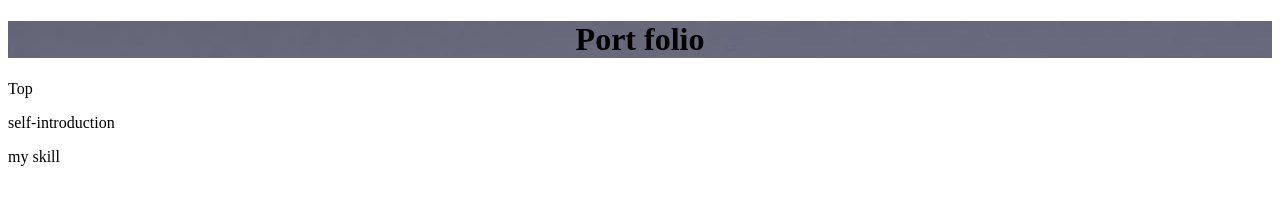
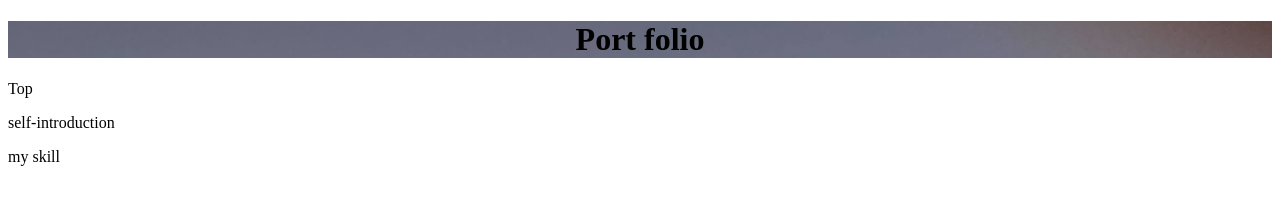
Before and after one commit to aren-uru/portfolio, a plain HTML site: page index.html in a window 1280 px wide. Drawn offline with Linux system fonts and the light colour scheme.

Commit message:
Update style.css

```diff
--- a/style.css
+++ b/style.css
@@ -1,5 +1,5 @@
 h1{
     text-align: center;
     background-image: url(https://github.com/aren-uru/portfolio/blob/main/img/%E8%83%8C%E6%99%AF%E7%94%BB%E5%83%8F.jpg?raw=true);
-    background-size:
+    background-size: 100% auto
 }
```
